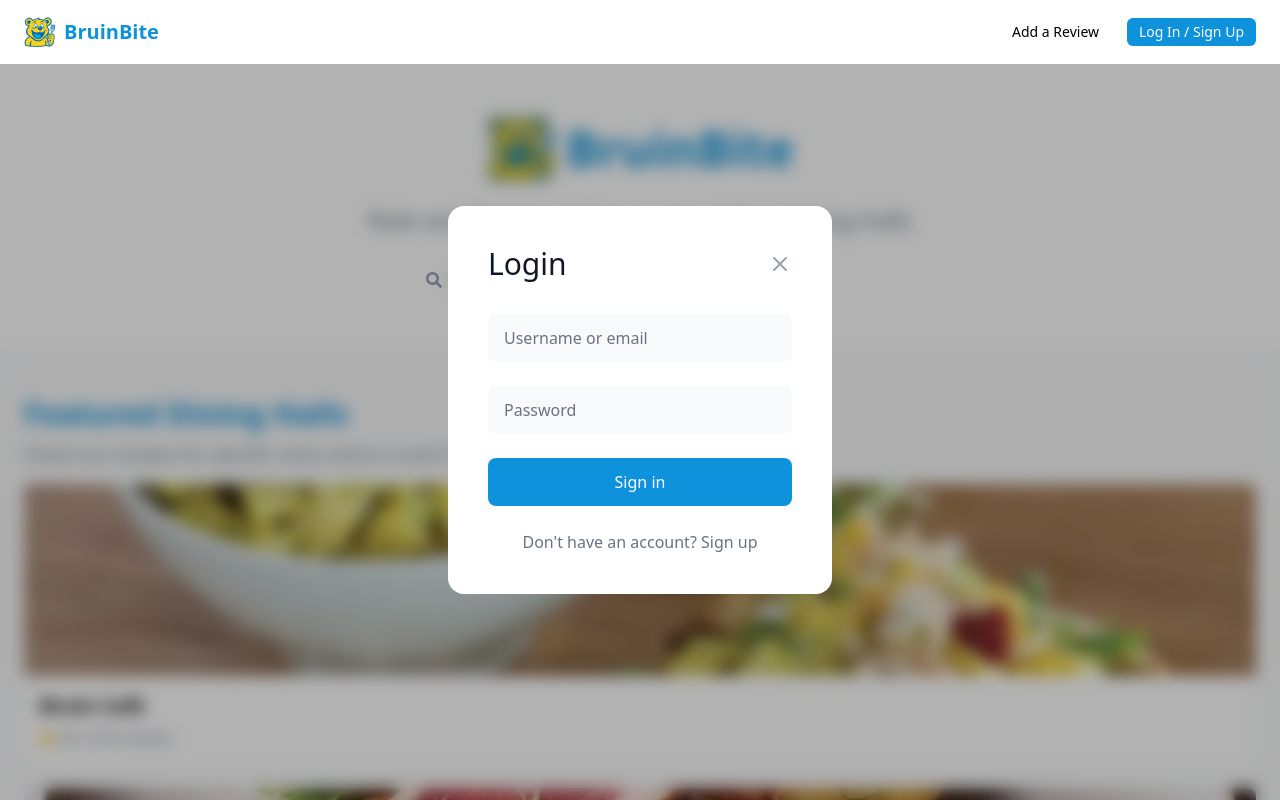
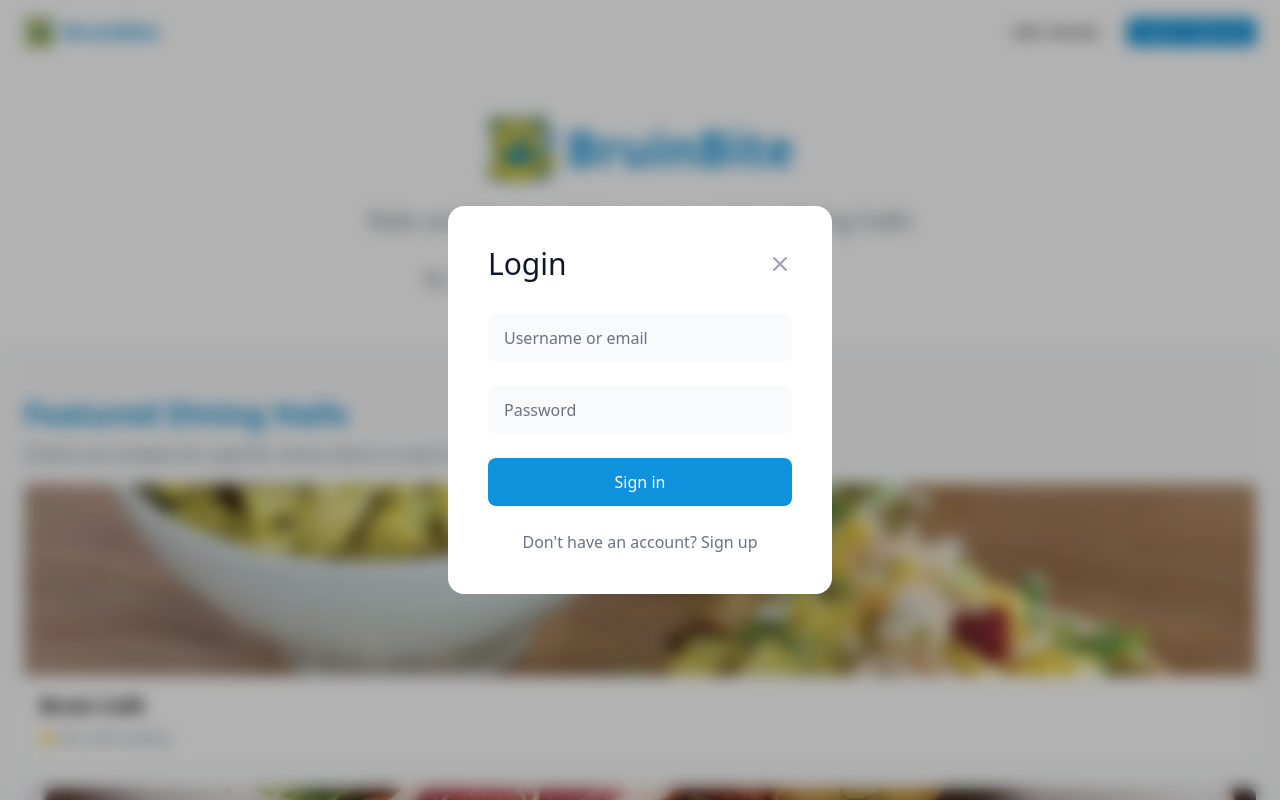
Before and after one commit to gsonntag/bruinbite, a Next.js app in the folder frontend/: page / in a window 1280 px wide. Both pictures are taken after a click on the button "Log In / Sign Up". Shown: the top 800 px of the page. Built offline with nearby package versions, Linux system fonts and the light colour scheme.

Commit message:
increase z index of login form

```diff
--- a/frontend/src/app/components/LoginForm.js
+++ b/frontend/src/app/components/LoginForm.js
@@ -75,7 +75,7 @@
   };
 
   return (
-    <div className="fixed inset-0 bg-black/30 backdrop-blur-sm flex items-center justify-center">
+    <div className="fixed inset-0 bg-black/30 backdrop-blur-sm flex items-center justify-center z-50">
       <div className="bg-white p-10 rounded-2xl w-full max-w-sm mx-4">
         <div className="flex justify-between items-center mb-8">
           <h2 className="text-3xl font-light text-gray-900 ">
```
Also changed, not shown: 1 other file (tests, documents, lock files or other folders).
